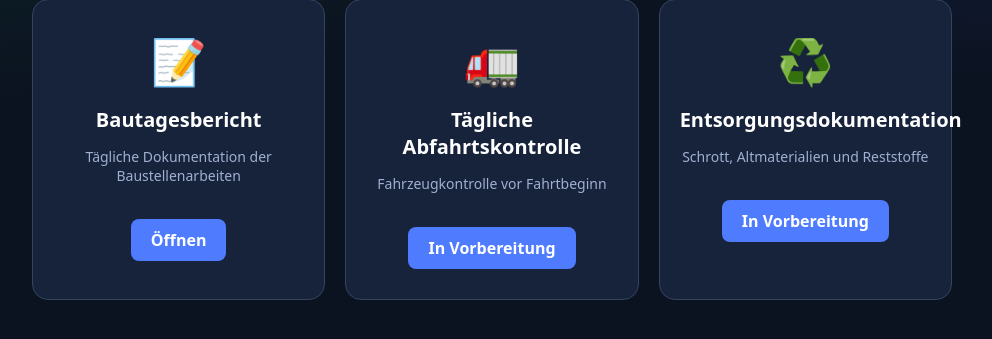
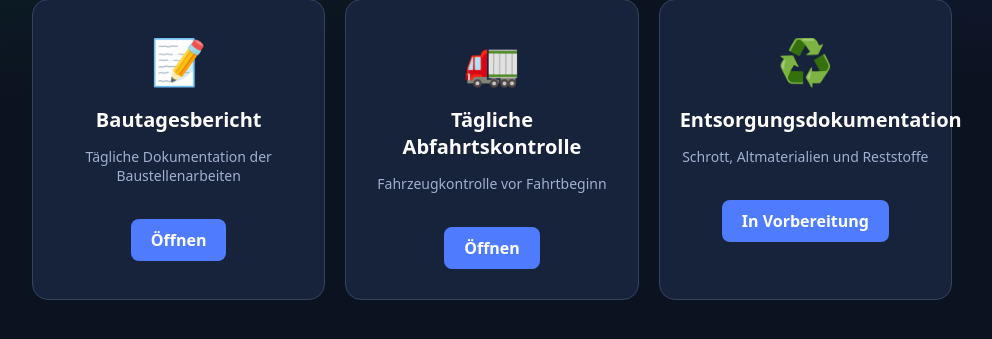
Before and after one commit to sumejjakurgas2015-ai/bautagesbericht-app, a Flask app: page /dashboard in a window 1280 px wide. Shown: the part 271-610 px from the top of the page, without its empty margins (148-1140 px from the left). Run offline with Flask 3, Linux system fonts and the light colour scheme; the visitor is signed in with stand-in values (Sample User, id 1); some libraries are stand-ins or nearby versions.

Commit message:
Connect Abfahrtskontrolle to dashboard

```diff
--- a/templates/dashboard.html
+++ b/templates/dashboard.html
@@ -87,12 +87,12 @@
             <span class="module-button">Öffnen</span>
         </a>
 
-        <div class="module-card">
-            <div class="module-icon">🚛</div>
-            <h2>Tägliche Abfahrtskontrolle</h2>
-            <p>Fahrzeugkontrolle vor Fahrtbeginn</p>
-            <span class="module-button">In Vorbereitung</span>
-        </div>
+        <a href="{{ url_for('abfahrtskontrolle') }}" class="module-card">
+    <div class="module-icon">🚛</div>
+    <h2>Tägliche Abfahrtskontrolle</h2>
+    <p>Fahrzeugkontrolle vor Fahrtbeginn</p>
+    <span class="module-button">Öffnen</span>
+</a>
 
         <div class="module-card">
             <div class="module-icon">♻️</div>
```
